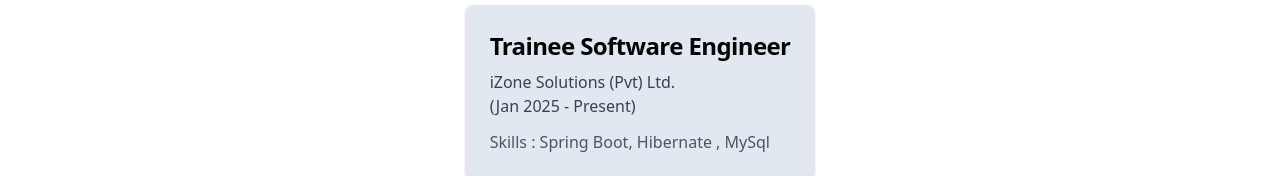
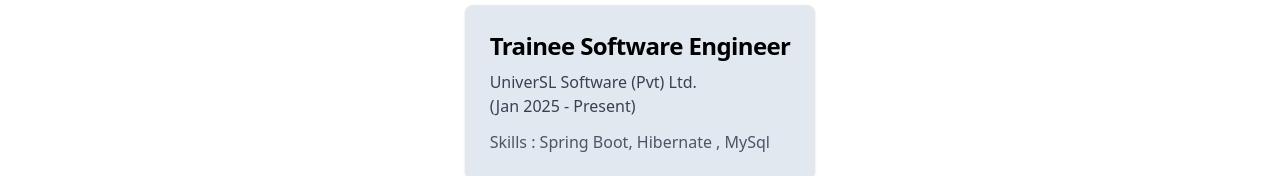
Before and after one commit to Lhtlakshan/portfolio-web, a React (Create React App) app: page / in a window 1280 px wide. Shown: the part 567-743 px from the top of the page. Built offline with nearby package versions, Linux system fonts and the light colour scheme.

Commit message:
update company name

```diff
--- a/src/Components/Home/Experience.jsx
+++ b/src/Components/Home/Experience.jsx
@@ -18,7 +18,7 @@
                   </h5>
                 </a>
                 <p className="mb-3 font-normal text-gray-700">
-                  iZone Solutions (Pvt) Ltd.
+                  UniverSL Software (Pvt) Ltd.
                   <br />
                   (Jan 2025 - Present)
                 </p>
```
